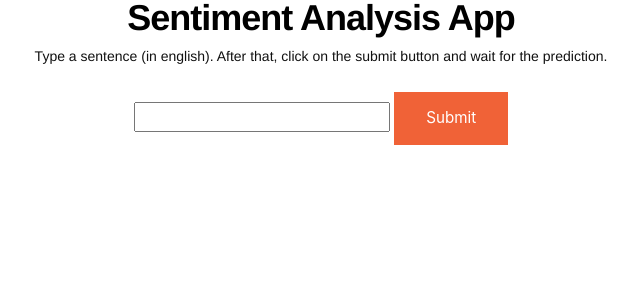
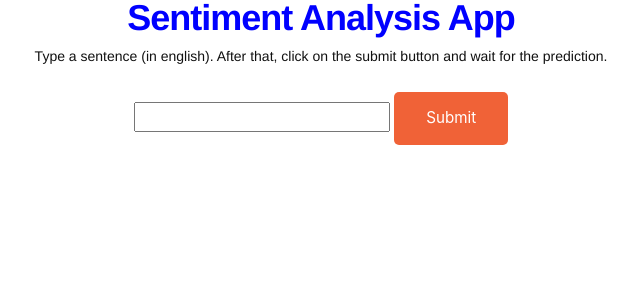
Before and after one commit to Dheeraj-R/sentiment-analysis-app, a Flask app: page / in a window 1280 px wide. Shown: the top 300 px of the page, without its empty margins (319-959 px from the left). Run offline with Flask 2, Linux system fonts and the light colour scheme; some libraries are stand-ins or nearby versions.

Commit message:
Update index.html

```diff
--- a/templates/index.html
+++ b/templates/index.html
@@ -52,15 +52,28 @@
 }
 
 .header {
-  color: black
+  color: blue;
 }
 
 p { color: #111; font-family: 'Helvetica Neue', sans-serif; font-size: 14px; line-height: 24px; margin: 0 0 24px; text-justify: inter-word; }
 
-h1 { color: #111; font-family: 'Helvetica Neue', sans-serif; font-size: 36px; font-weight: bold; letter-spacing: -1px; line-height: 1; text-align: center; }
+h1 {
+  color: #111;
+  font-family: 'Helvetica Neue', sans-serif;
+  font-size: 36px;
+  font-weight: bold;
+  letter-spacing: -1px;
+  line-height: 1;
+  text-align: center;
+}
 
 #demo {
-  color: #111; font-family: 'Helvetica Neue', sans-serif; font-size: 22px; line-height: 24px; margin: 0 0 24px; text-justify: inter-word;
+  color: #111;
+  font-family: 'Helvetica Neue', sans-serif;
+  font-size: 22px;
+  line-height: 24px;
+  margin: 0 0 24px;
+  text-justify: inter-word;
 }
 
 input[type=submit] {
@@ -72,6 +85,7 @@ input[type=submit] {
   text-decoration: none;
   display: inline-block;
   font-size: 0.95em;
+  border-radius: 5px;
 }
 
 input[type=submit]:hover {
```
